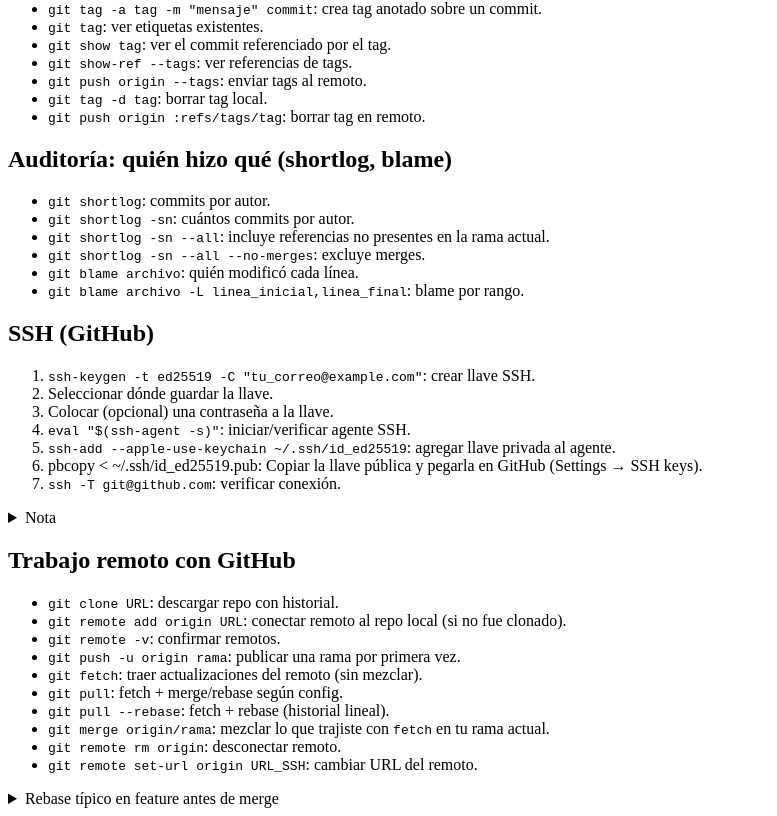
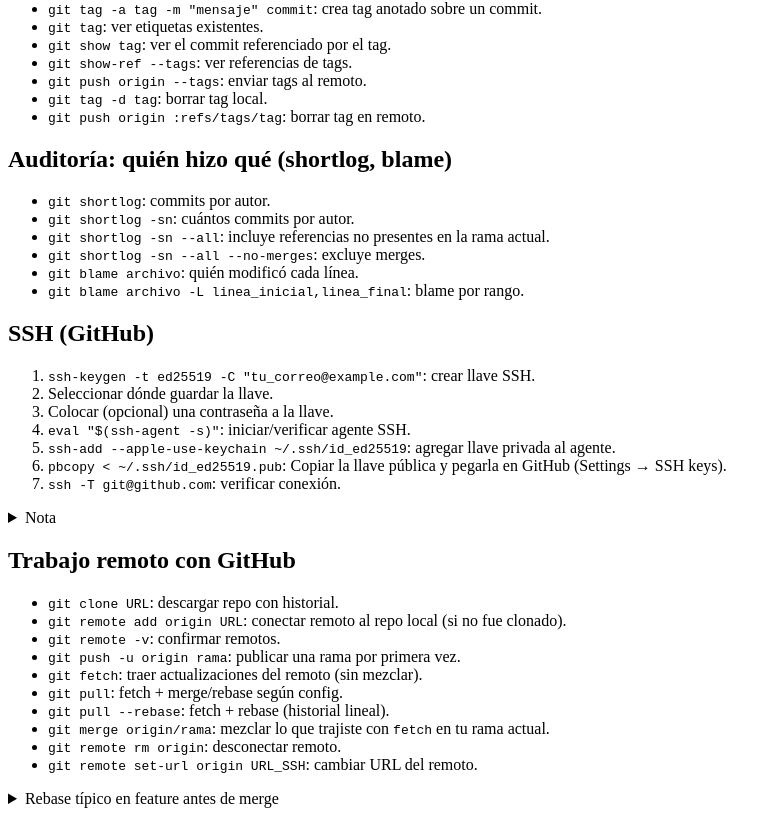
Before and after one commit to AJVP1/git-github, a plain HTML site: page index.html in a window 1280 px wide. Shown: the part 1981-2797 px from the top of the page, without its empty margins (0-777 px from the left). Drawn offline with Linux system fonts and the light colour scheme.

Commit message:
pequeno cambio

```diff
--- a/index.html
+++ b/index.html
@@ -321,8 +321,8 @@ git checkout main</pre
             llave privada al agente.
           </li>
           <li>
-            pbcopy < ~/.ssh/id_ed25519.pub: Copiar la llave pública y pegarla en
-            GitHub (Settings → SSH keys).
+            <code>pbcopy < ~/.ssh/id_ed25519.pub</code>: Copiar la llave pública
+            y pegarla en GitHub (Settings → SSH keys).
           </li>
           <li><code>ssh -T git@github.com</code>: verificar conexión.</li>
         </ol>
```
